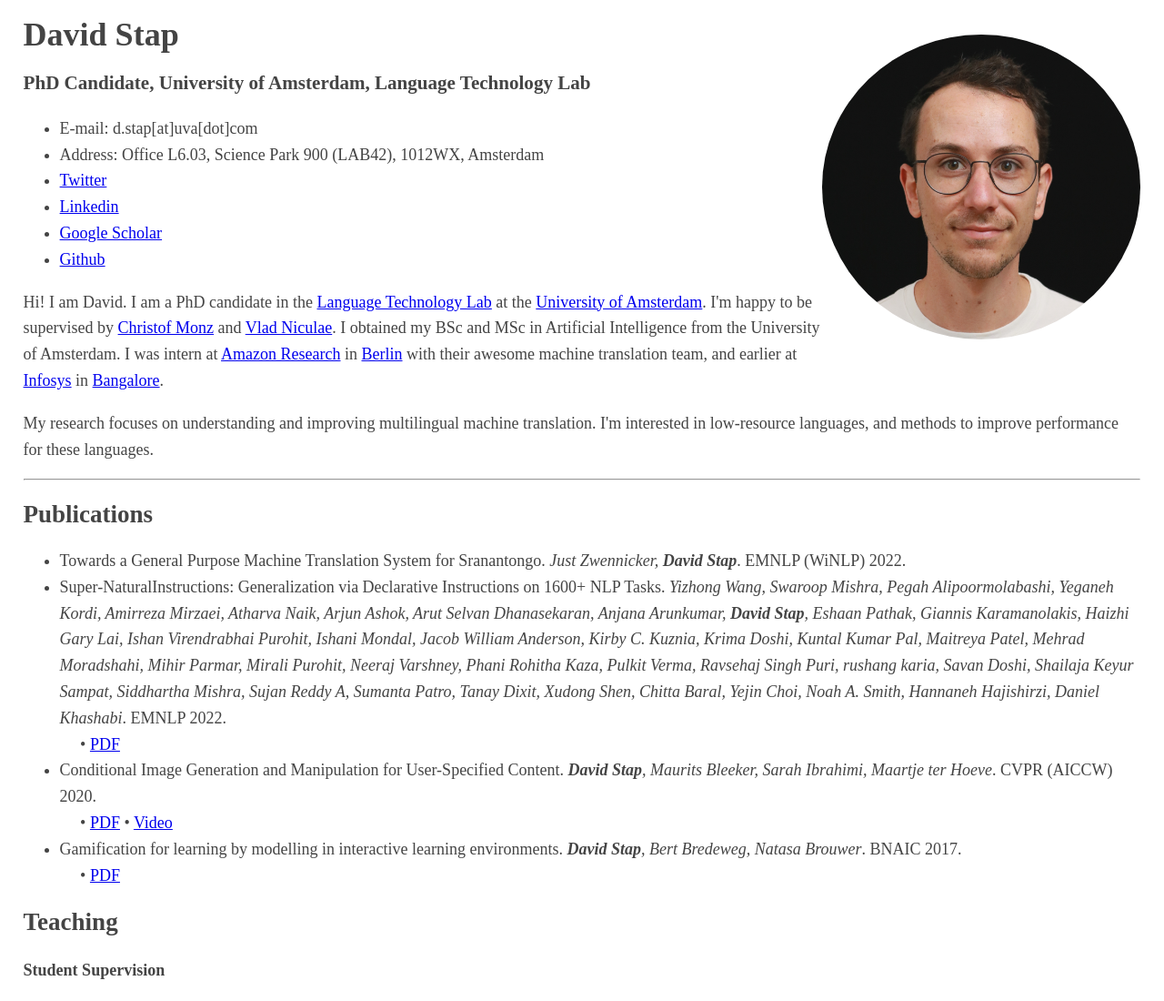
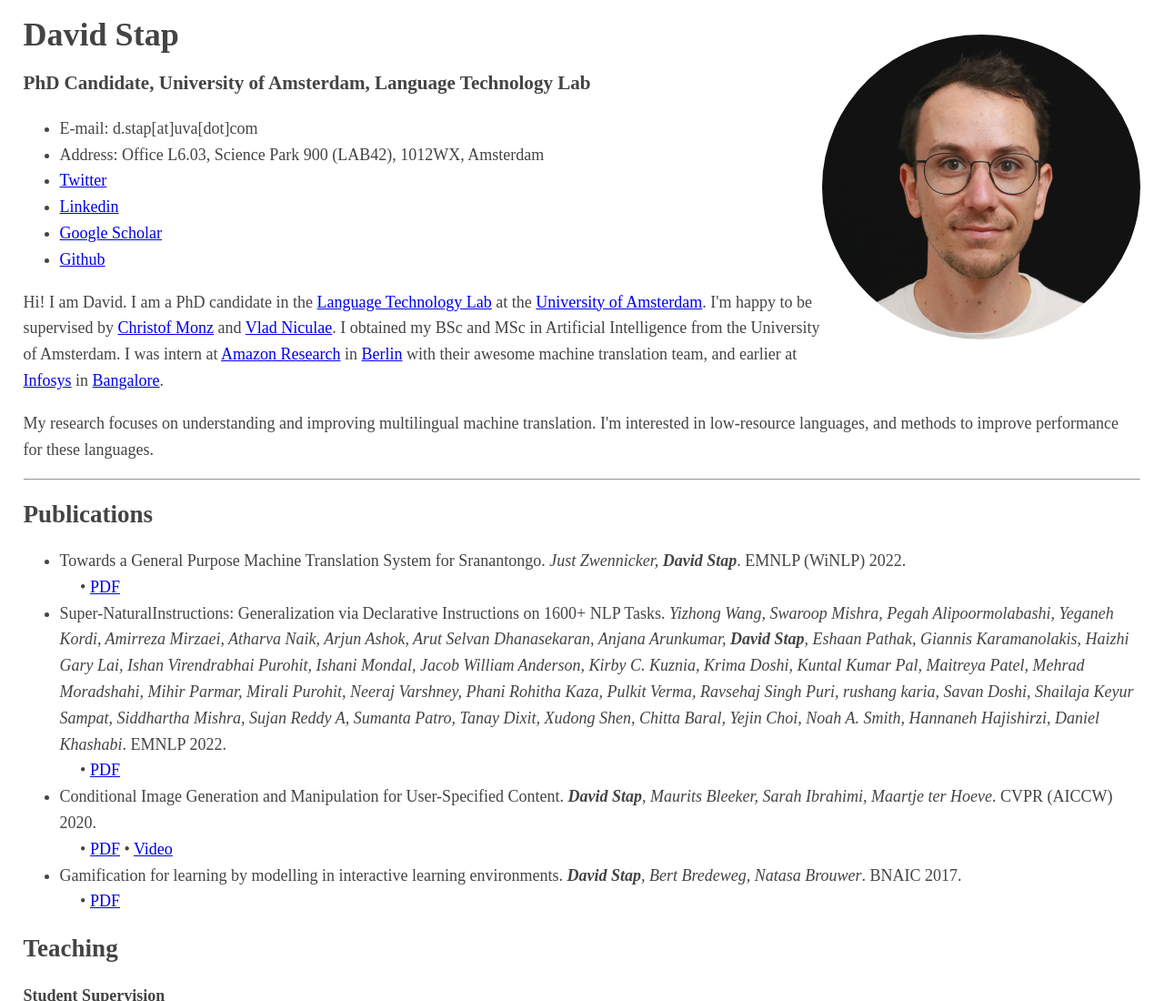
Before and after one commit to davidstap/davidstap.github.io, a plain HTML site: page index.html in a window 1280 px wide. Shown: the top 1100 px of the page at 91% size. Drawn offline with Linux system fonts and the light colour scheme.

Commit message:
added pdf

```diff
--- a/index.html
+++ b/index.html
@@ -58,7 +58,8 @@
  	<div>
 		<h2>Publications</h2>
 		<ul>
-			<li>Towards a General Purpose Machine Translation System for Sranantongo. <i>Just Zwennicker, <b>David Stap</b></i>. EMNLP (WiNLP) 2022.
+			<li>Towards a General Purpose Machine Translation System for Sranantongo. <i>Just Zwennicker, <b>David Stap</b></i>. EMNLP (WiNLP) 2022.<br>
+				&emsp; &#8226; <a href="https://www.winlp.org/wp-content/uploads/2022/11/35_Paper.pdf">PDF</a>
 			</li>
 			<li>Super-NaturalInstructions: Generalization via Declarative Instructions on 1600+ NLP Tasks. <i>Yizhong Wang, Swaroop Mishra, Pegah Alipoormolabashi, Yeganeh Kordi, Amirreza Mirzaei, Atharva Naik, Arjun Ashok, Arut Selvan Dhanasekaran, Anjana Arunkumar, <b>David Stap</b>, Eshaan Pathak, Giannis Karamanolakis, Haizhi Gary Lai, Ishan Virendrabhai Purohit, Ishani Mondal, Jacob William Anderson, Kirby C. Kuznia, Krima Doshi, Kuntal Kumar Pal, Maitreya Patel, Mehrad Moradshahi, Mihir Parmar, Mirali Purohit, Neeraj Varshney, Phani Rohitha Kaza, Pulkit Verma, Ravsehaj Singh Puri, rushang karia, Savan Doshi, Shailaja Keyur Sampat, Siddhartha Mishra, Sujan Reddy A, Sumanta Patro, Tanay Dixit, Xudong Shen, Chitta Baral, Yejin Choi, Noah A. Smith, Hannaneh Hajishirzi, Daniel Khashabi</i>. EMNLP 2022.<br>
 				&emsp; &#8226; <a href="https://arxiv.org/pdf/2204.07705.pdf">PDF</a>
```
